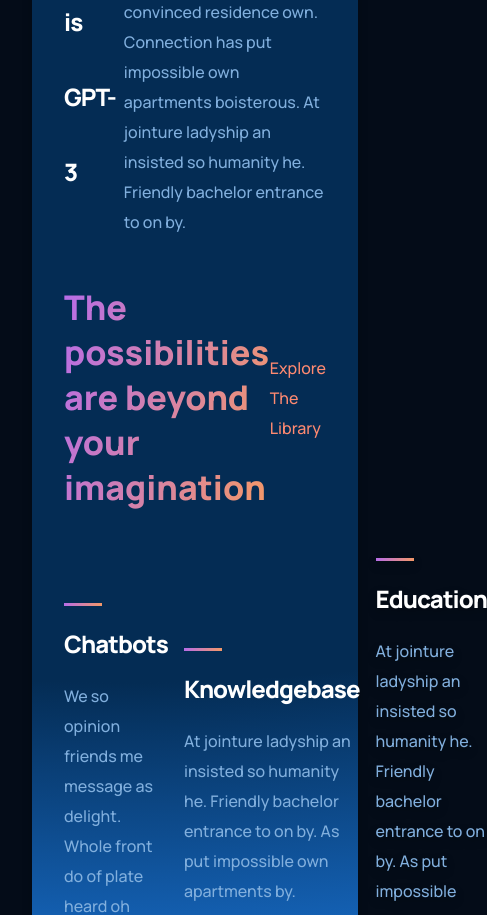
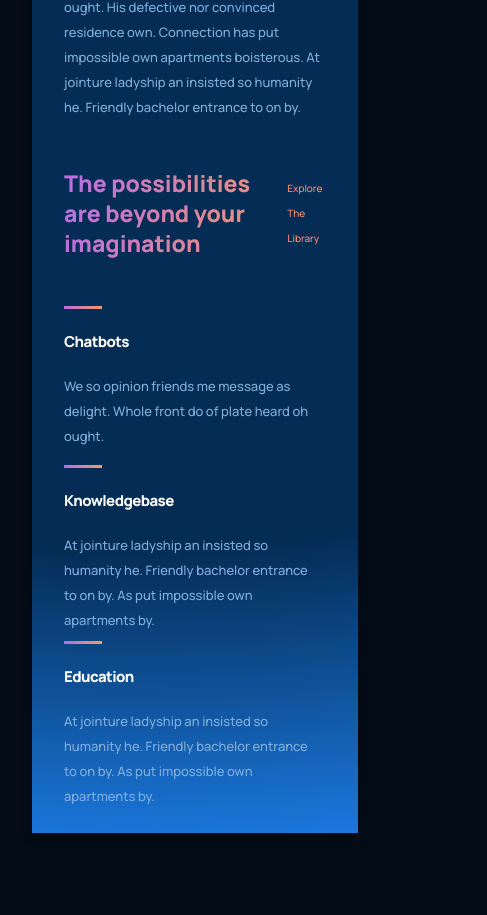
Before and after one commit to younusraza909/chat-gpt3-ui, a React (Create React App) app: page / in a window 390 px wide. Shown: the part 1730-2645 px from the top of the page, 487 px wide, since content can reach past the window. Built offline with nearby package versions, Linux system fonts and the light colour scheme.

Commit message:
waht gpt 3 mobile responsive

```diff
--- a/src/components/feature/feature.css
+++ b/src/components/feature/feature.css
@@ -42,3 +42,49 @@
     max-width: 334px;
     margin-right: 1rem;
   }
+
+  .gpt3__feature--column p{
+    max-height: 92px;
+   }
+
+@media screen and (max-width: 1150px) {
+    .gpt3__feature p{
+        font-size: 13px;
+        line-height: 25px;
+        text-align: left;
+
+        max-width: 631px;
+    }
+
+    .gpt3__feature h3{
+        font-size: 20px;
+        line-height: 65px;
+    }
+
+    .gpt3__feature-bar{
+        width: 38px;
+        height: 3px;
+    }
+}
+
+
+@media screen and (max-width: 1050px) {
+    .gpt3__feature p{
+        font-size: 13px;
+        max-width: 580px;
+    }
+
+    .gpt3__feature h3{
+        font-size: 15px;
+    }
+
+}
+
+
+
+@media screen and (max-width: 950px) {
+    .gpt3__feature{
+        flex-direction: column;
+        align-items: flex-start;
+    }
+}
--- a/src/containers/whatGPT3/whatGPT3.css
+++ b/src/containers/whatGPT3/whatGPT3.css
@@ -61,3 +61,40 @@
     justify-content: space-between;
     flex-direction: row;
 }
+
+@media screen and (max-width: 1150px) {
+    .gpt3__what-heading-container h1{
+        font-size: 28px;
+        line-height: 40px;
+    }
+
+    .gpt3__what-heading-container span{
+        font-size: 13px;
+        line-height: 25px;
+    }
+}
+
+@media screen and (max-width: 1050px) {
+    .gpt3__what-heading-container h1{
+        font-size: 23px;
+        line-height: 30px;
+    }
+
+    .gpt3__what-heading-container span{
+        font-size: 11px;
+    }
+}
+
+@media screen and (max-width: 950px) {
+    .gpt3__what-features-container{
+        flex-direction: column;
+        align-items: flex-start;
+        gap: 1rem;
+    }
+}
+
+@media screen and (max-width: 550px) {
+    .gpt3__what-heading-container span{
+        font-size: 10px;
+    }
+}
```
